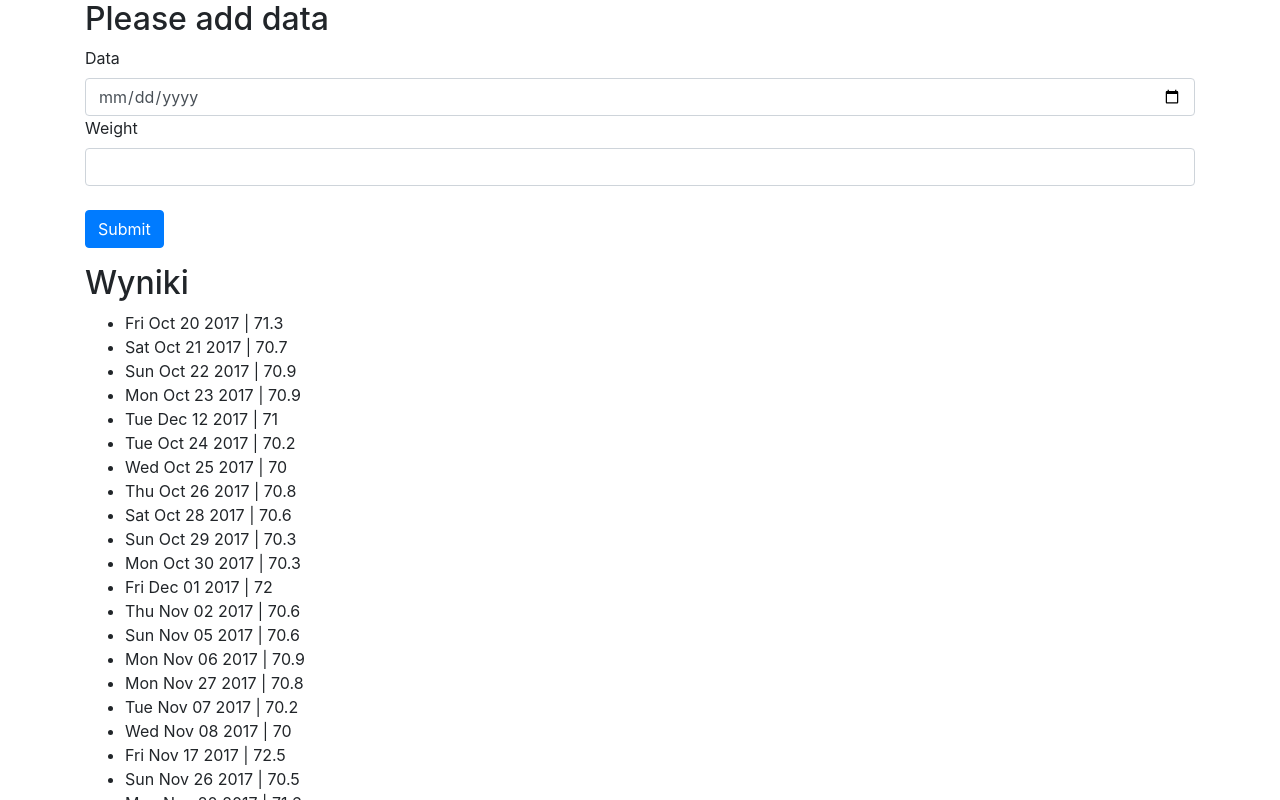
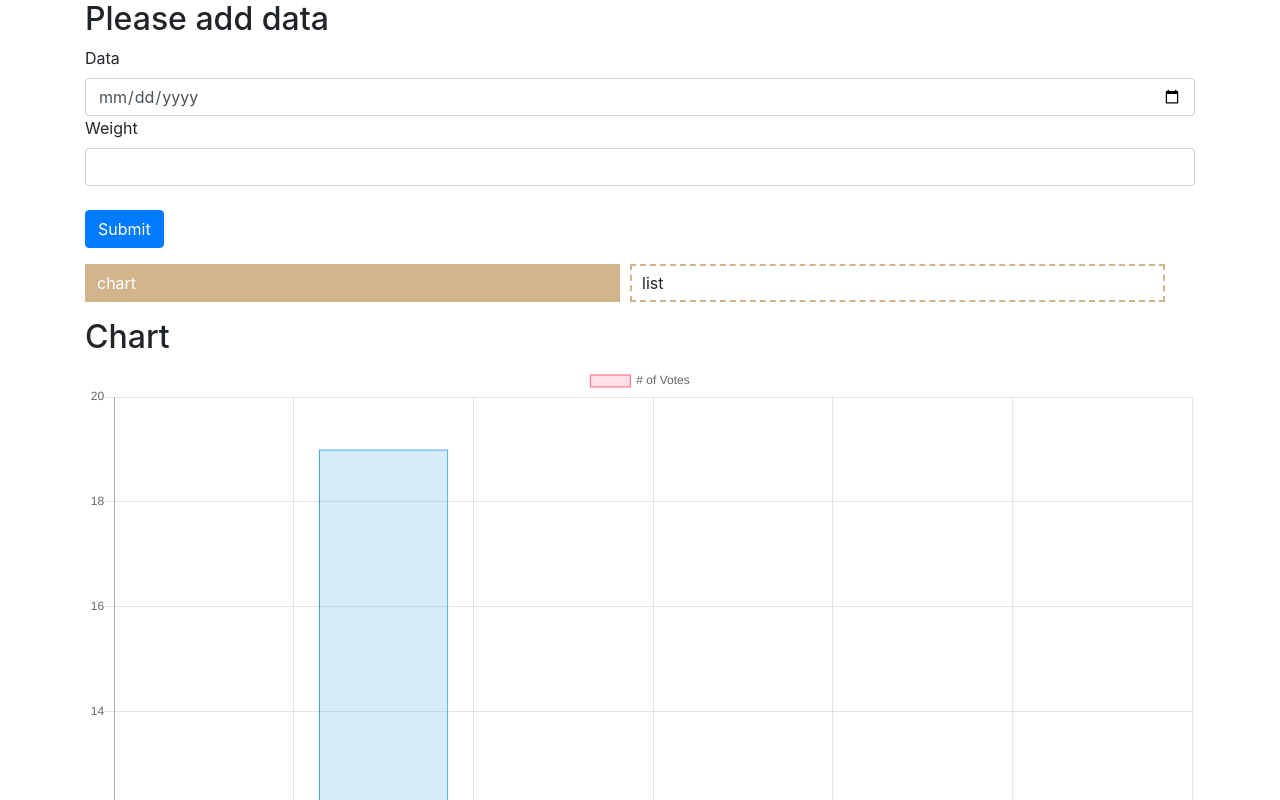
Before and after one commit to Kamilnaja/weight-chart, a React (Create React App) app: page / in a window 1280 px wide. Shown: the top 800 px of the page. Built offline with nearby package versions, Linux system fonts and the light colour scheme.

Commit message:
Added chart stub

```diff
--- a/package.json
+++ b/package.json
@@ -4,6 +4,7 @@
   "private": true,
   "dependencies": {
     "bootstrap": "^4.1.3",
+    "chart.js": "^2.7.2",
     "react": "^16.3.2",
     "react-dom": "^16.3.2",
     "react-scripts": "1.1.4"
--- a/src/App.js
+++ b/src/App.js
@@ -1,8 +1,8 @@
 import React, { Component } from 'react';
-import Form from './form';
 import './../node_modules/bootstrap/dist/css/bootstrap.css';
 import savedEntries from './data.json';
-import DataList from './dataList';
+import Form from './form';
+import Tabbed from './tabbed';
 
 class App extends Component {
     constructor() {
@@ -27,8 +27,8 @@ class App extends Component {
     saveTemporaryEntries(parsedDate, item, parsedEntries) {
         let dataToSave = {
             date: parsedDate,
-            weight: item.weight
-        };
+            weight: parseInt(item.weight, 10)
+        }
         parsedEntries.push(dataToSave);
         this.saveToState(parsedEntries);
     }
@@ -62,8 +62,8 @@ class App extends Component {
             weight: this.state.weight
         };
 
-        this.setState((previousState) => {
-            previousState.userEntries.push(dataToSave)
+        this.setState({
+            userEntries: [...this.state.userEntries, dataToSave]
         });
 
     }
@@ -72,7 +72,7 @@ class App extends Component {
         return (
             <React.Fragment>
                 <Form handleChange={this.handleChange} handleSubmit={this.handleSubmit}></Form>
-                <DataList userEntries={this.state.userEntries}></DataList>
+                <Tabbed tabs={['chart', 'list']} userEntries={this.state.userEntries}></Tabbed>
             </React.Fragment>
         );
     }
--- /dev/null
+++ b/src/dataChart.js
@@ -0,0 +1,66 @@
+import React, { Component } from 'react';
+import Chart from 'chart.js';
+
+class DataChart extends Component {
+
+    constructor(props) {
+        super(props);
+        this.state = {}
+    }
+
+    componentDidMount() {
+        var ctx = document.getElementById("myChart").getContext('2d');
+        // eslint-disable-next-line
+        var myChart = new Chart(ctx, {
+            type: 'bar',
+            data: {
+                labels: ["Red", "Blue", "Yellow", "Green", "Purple", "Orange"],
+                datasets: [{
+                    label: '# of Votes',
+                    data: [12, 19, 3, 5, 2, 3],
+                    backgroundColor: [
+                        'rgba(255, 99, 132, 0.2)',
+                        'rgba(54, 162, 235, 0.2)',
+                        'rgba(255, 206, 86, 0.2)',
+                        'rgba(75, 192, 192, 0.2)',
+                        'rgba(153, 102, 255, 0.2)',
+                        'rgba(255, 159, 64, 0.2)'
+                    ],
+                    borderColor: [
+                        'rgba(255,99,132,1)',
+                        'rgba(54, 162, 235, 1)',
+                        'rgba(255, 206, 86, 1)',
+                        'rgba(75, 192, 192, 1)',
+                        'rgba(153, 102, 255, 1)',
+                        'rgba(255, 159, 64, 1)'
+                    ],
+                    borderWidth: 1
+                }]
+            },
+            options: {
+                scales: {
+                    yAxes: [{
+                        ticks: {
+                            beginAtZero: true
+                        }
+                    }]
+                }
+            }
+        });
+    }
+
+    render() {
+        return (
+            <div className="row">
+                <div className="col">
+                    <h2>
+                        Chart
+                    </h2>
+                    <canvas id="myChart" width="400" height="400"></canvas>
+                </div>
+            </div>
+        );
+    }
+}
+
+export default DataChart;
--- a/src/dataList.js
+++ b/src/dataList.js
@@ -1,26 +1,19 @@
 import React, { Component } from 'react';
 
 class DataList extends Component {
-    constructor(props) {
-        super(props);
-        this.state = {};
-    }
 
     render() {
         return (
-            <div className="container">
             <div className="row">
                 <div className="col">
                     <h2>Wyniki</h2>
                     <ul>
-                            {
-                                this.props.userEntries.map((item, idx) => <li key={idx}>
+                        {this.props.userEntries.map((item, idx) => (
+                            <li key={idx}>
                                 {item.date} | {item.weight}
                             </li>
-                                )
-                            }
+                        ))}
                     </ul>
-                    </div>
                 </div>
             </div>
         );
--- a/src/form.js
+++ b/src/form.js
@@ -1,5 +1,4 @@
 import React, { Component } from 'react';
-import DataList from './dataList';
 
 class Form extends Component {
 
--- a/src/index.css
+++ b/src/index.css
@@ -1,5 +1,19 @@
-body {
-  margin: 0;
-  padding: 0;
-  font-family: sans-serif;
+.tabbed {
+    list-style-type: none;
+    cursor: pointer;
 }
+
+.tabbed li {
+    border: 2px dashed tan;
+    width: calc(50% - 20px);
+    display: inline-block;
+    padding-left: 10px;
+    margin-right: 10px;
+    padding-top: 5px;
+    padding-bottom: 5px;
+}
+
+.tabbed .active {
+    background-color: tan;
+    color: white;
+}
--- /dev/null
+++ b/src/tabbed.js
@@ -0,0 +1,42 @@
+import React, { Component } from 'react';
+import DataChart from './dataChart';
+import DataList from './dataList';
+
+class Tabbed extends Component {
+    constructor(props) {
+        super(props);
+        this.state = {
+            active: 'chart'
+        }
+    }
+
+    handleClick = (e) => {
+        this.setState({
+            active: e.target.innerHTML
+        })
+    }
+
+    render() {
+        return (
+            <div className="container">
+                <div className="row">
+                    <ul className="tabbed col">
+                        {
+                            this.props.tabs.map((item, idx) => (
+                                <li
+                                    key={idx}
+                                    onClick={this.handleClick}
+                                    className={this.state.active === item ? 'active' : 'not-active'}>
+                                    {item}
+                                </li>)
+                            )}
+                    </ul>
+                </div>
+                {this.state.active === 'chart' && <DataChart></DataChart>}
+                {this.state.active === 'list' && <DataList {...this.props}></DataList>}
+            </div>
+        );
+    }
+}
+
+export default Tabbed;
```
Also changed, not shown: 2 other files (tests, documents, lock files or other folders). Lines whose indentation alone changed are shown as unchanged.
